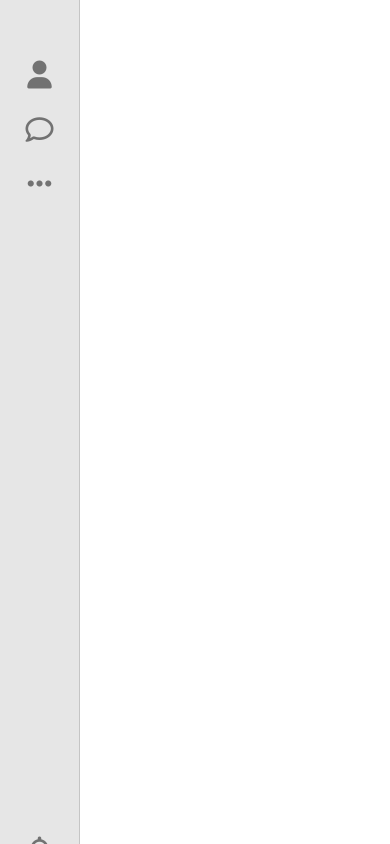
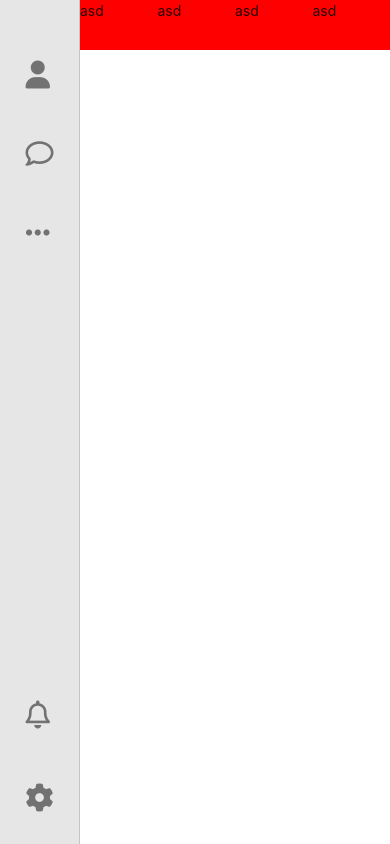
Before and after one commit to sh981013s/KakaoTalk, a React (Create React App) app: page / in a window 390 px wide. Built offline with nearby package versions, Linux system fonts and the light colour scheme.

Commit message:
nav responsive styles applied

```diff
--- a/src/component/Header.js
+++ b/src/component/Header.js
@@ -26,7 +26,12 @@ function Header(props) {
             }
             <KakaoModal showModal={showModal} contents={'아 좋아'}/>
         </div>*/
-		<header className="screenHeader"></header>
+		<header className="screenHeader">
+			<div>asd</div>
+			<div>asd</div>
+			<div>asd</div>
+			<div>asd</div>
+		</header>
 	);
 }
 
--- a/src/component/LeftMenu.js
+++ b/src/component/LeftMenu.js
@@ -1,11 +1,17 @@
 function LeftMenu() {
 	return <nav className="leftMenu">
 		<ul className="navList">
-			<li className="navFriend"><a className="navLink"><i className="fas fa-user fa-2x"></i></a></li>
-			<li className="navChat"><a className="navLink"><i className="far fa-comment fa-2x"></i></a></li>
-			<li className="navMore"><a className="navLink"><i className="fas fa-ellipsis-h fa-2x"></i></a></li>
-			<li className="navSound"><a className="navLink"><i className="far fa-bell fa-2x"></i></a></li>
-			<li className="navSetting"><a className="navLink"><i className="fas fa-cog fa-2x"></i></a></li>
+			<li className='navTop'>
+				<li className="navFriend"><a className="navLink"><i className="fas fa-user fa-2x"></i></a></li>
+				<li className="navChat"><a className="navLink"><i className="far fa-comment fa-2x"></i></a></li>
+				<li className="navMore"><a className="navLink"><i className="fas fa-ellipsis-h fa-2x"></i></a></li>
+			</li>
+			<li className='navSpace'></li>
+			<li className='navBottom'>
+				<li className="navSound"><a className="navLink"><i className="far fa-bell fa-2x"></i></a></li>
+				<li className="navSetting"><a className="navLink"><i className="fas fa-cog fa-2x"></i></a></li>
+			</li>
+
 		</ul>
 	</nav>;
 }
--- a/src/resources/css/mainpage/MainPage.css
+++ b/src/resources/css/mainpage/MainPage.css
@@ -1,4 +1,5 @@
 @import './componenets/LeftMenu.css';
+@import './componenets/Header.css';
 
 .mainPage {
 	width: 100%;
--- /dev/null
+++ b/src/resources/css/mainpage/componenets/Header.css
@@ -0,0 +1,15 @@
+.screenHeader {
+    width: 100%;
+    height: 50px;
+    padding-left: 8rem;
+    background-color: red;
+    display: flex;
+    flex-wrap: wrap;
+
+    /*gap : 500px;*/
+}
+
+.screenHeader div{
+    flex-grow: 1;
+    /*margin-right: 900px;*/
+}
--- a/src/resources/css/mainpage/componenets/LeftMenu.css
+++ b/src/resources/css/mainpage/componenets/LeftMenu.css
@@ -11,14 +11,34 @@
 
 .navList {
     display: flex;
+    flex-wrap: nowrap;
     flex-direction: column;
     align-items: center;
     height: 100%;
 }
 
-.navList li {
+.navTop{
+    height: 25%;
+    flex-shrink: 0;
+    display: flex;
+    flex-direction: column;
+    justify-content: space-between;
+}
+
+.navSpace {
+    height: 60%;
+}
+
+.navBottom {
+    height: 15%;
+    display: flex;
+    flex-direction: column;
+    justify-content: space-between;
+}
+
+/*.navList li {
     margin-bottom: 50%;
-}
+}*/
 
 .navLink i{
     color: #000;
@@ -29,9 +49,11 @@
     opacity: 0.7;
 }
 
-.navMore {
+/*.navMore {
     margin-bottom: 1300% !important;
-}
+}*/
+
+
 
 
 
```
